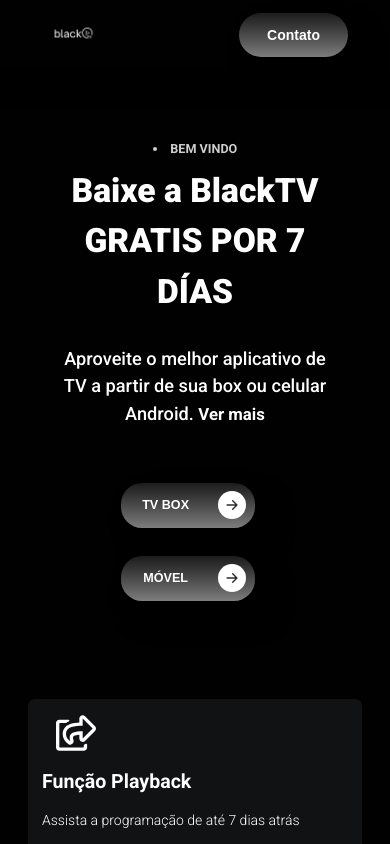
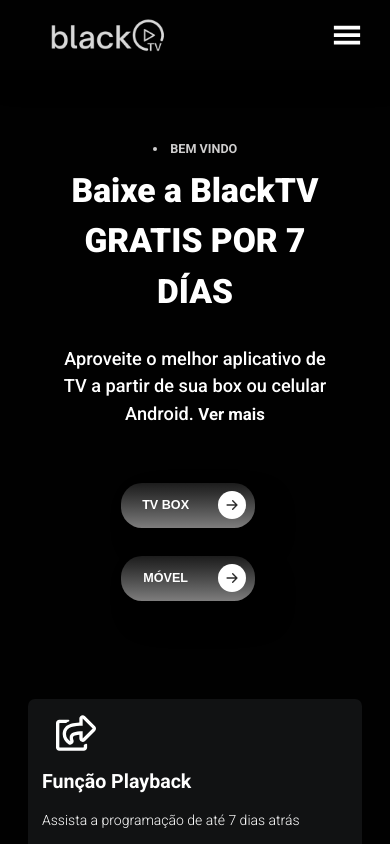
Before and after one commit to BrunoMou1/tvblack, a React (Vite) app: page / in a window 390 px wide. Shown: the top 844 px of the page. Built offline with nearby package versions, Linux system fonts and the light colour scheme; no server answers.

Commit message:
adicionei menu mobile

```diff
--- a/src/components/header/index.jsx
+++ b/src/components/header/index.jsx
@@ -1,10 +1,36 @@
+import { useState, useEffect } from "react";
+import { GiHamburgerMenu } from "react-icons/gi";
 import Logo from "/src/assets/logo.png";
 import "./styles.scss";
 
 export function Header() {
+  const [windowSize, setWindowSize] = useState(getWindowSize());
+  const [clicked, setClicked] = useState(false);
+
+  function handleClicked() {
+    setClicked(!clicked);
+  }
+
+  function getWindowSize() {
+    const { innerWidth, innerHeight } = window;
+    return { innerWidth, innerHeight };
+  }
+
+  useEffect(() => {
+    function handleWindowResize() {
+      setWindowSize(getWindowSize());
+    }
+
+    window.addEventListener("resize", handleWindowResize);
+
+    return () => {
+      window.removeEventListener("resize", handleWindowResize);
+    };
+  }, []);
+
   return (
-    <>
-      <div className="header">
+    <div className="header">
+      <div className="header__content">
         <div className="header__logo">
           <img src={Logo} alt="logo" />
         </div>
@@ -32,7 +58,31 @@
             <span>Contato</span>
           </button>
         </div>
+        <div className="header__button">
+          <GiHamburgerMenu size={30} color="#fff" onClick={handleClicked} />
+        </div>
       </div>
-    </>
+      {clicked && (
+        <div className="header__menu-mobile">
+          <ul>
+            <li>
+              <a href="#">Serviços</a>
+            </li>
+            <li>
+              <a href="#">MFC</a>
+            </li>
+            <li>
+              <a href="#">Planos</a>
+            </li>
+            <li>
+              <a href="contato">Contato</a>
+            </li>
+            <li>
+              <a href="#">FAQ</a>
+            </li>
+          </ul>
+        </div>
+      )}
+    </div>
   );
 }
--- a/src/components/header/styles.scss
+++ b/src/components/header/styles.scss
@@ -1,10 +1,16 @@
 .header {
+  display: flex;
+  flex-direction: column;
+  padding: 0rem 3rem;
+  box-shadow: 3px 0px 33px 6px rgba(0, 0, 0, 0.19);
+
+  .header__content {
+    width: 100%;
     display: flex;
     justify-content: space-between;
     align-items: center;
+    padding: 0;
     height: 5rem;
-  padding: 0rem 3rem;
-  box-shadow: 3px 0px 33px 6px rgba(0, 0, 0, 0.19);
 
     .header__logo {
       width: 20%;
@@ -13,6 +19,11 @@
         width: 100%;
         height: 100%;
       }
+    }
+
+    .header__button {
+      cursor: pointer;
+      display: none;
     }
 
     .header__menu {
@@ -92,8 +103,64 @@
     }
   }
 
+  .header__menu-mobile {
+    width: 100%;
+    margin-top: 1rem;
+    transition: transform 0.3s ease-in-out;
+
+    ul {
+      list-style: none;
+      width: 100%;
+      text-align: center;
+      transition: transform 0.3s ease-in-out;
+
+      li {
+        padding: 1rem;
+        border-bottom: 1px solid var(--black-80);
+
+        a {
+          font-weight: bold;
+          font-size: 1.2rem;
+          color: var(--white);
+          text-decoration: none;
+        }
+      }
+    }
+
+  }
+}
+
 @media (max-width: 768px) {
+  .header {
+    padding: 0rem 1rem;
+
+    .header__content {
       .header__menu {
         display: none;
       }
+
+      .header__logo {
+        width: 40%;
       }
+
+      .header__contato {
+        display: none;
+      }
+
+      .header__button {
+        display: flex;
+        margin-right: 1rem;
+      }
+    }
+  }
+}
+
+@media (max-width: 768px) {
+  .header {
+    .header__content {
+      .header__logo {
+        width: 50%;
+      }
+    }
+  }
+}
--- a/src/components/planos/index.jsx
+++ b/src/components/planos/index.jsx
@@ -16,7 +16,7 @@
       </div>
       <div className="planos__boxs">
         <div className="planos__box">
-          <div className="plano__standart">PADRÃO MENSAL</div>
+          <div className="plano__standart">BLACK MENSAL</div>
           <img src={Logo} alt="logo" />
           <h4 className="box__title">30 DIAS</h4>
           <p className="box__subtitle">Plano Mensal 30 dias</p>
@@ -35,7 +35,7 @@
           </button>
         </div>
         <div className="planos__box">
-          <div className="plano__standart">PADRÃO ANUAL</div>
+          <div className="plano__standart">BLACK ANUAL</div>
           <img src={Logo} alt="logo" />
           <h4 className="box__title">365 DIAS</h4>
           <p className="box__subtitle">Plano Anual 365 dias</p>
@@ -54,7 +54,7 @@
           </button>
         </div>
         <div className="planos__box">
-          <div className="plano__standart">PREMIUM MENSAL</div>
+          <div className="plano__standart">DUAL BLACK MENSAL</div>
           <img src={Logo} alt="logo" />
           <h4 className="box__title">365 DIAS</h4>
           <p className="box__subtitle">Plano Mensal 30 dias</p>
@@ -64,6 +64,7 @@
               <li>• Conteúdo televisivo</li>
               <li>• App para smartphone Android</li>
               <li>• Playback e UHD</li>
+              <li>• Dois dispositivos simultaneamente</li>
               <li>• 7 dias grátis com o Blue App (para novos usuários)</li>
             </ul>
           </div>
@@ -73,7 +74,7 @@
           </button>
         </div>
         <div className="planos__box">
-          <div className="plano__standart">PREMIUM ANUAL</div>
+          <div className="plano__standart">DUAL BLACK ANUAL</div>
           <img src={Logo} alt="logo" />
           <h4 className="box__title">365 DIAS</h4>
           <p className="box__subtitle">Plano Anual 365 dias</p>
@@ -82,6 +83,7 @@
             <ul>
               <li>• Conteúdo televisivo</li>
               <li>• App para smartphone Android</li>
+              <li>• Dois dispositivos simultaneamente</li>
               <li>• Playback e UHD</li>
               <li>• 7 dias grátis com o Blue App (para novos usuários)</li>
             </ul>
--- a/src/components/planos/styles.scss
+++ b/src/components/planos/styles.scss
@@ -80,7 +80,7 @@
         display: flex;
         align-items: center;
         justify-content: center;
-        width: 60%;
+        width: 65%;
         text-align: left;
         height: 100%;
         color: var(--white);
```
Lines whose indentation alone changed are shown as unchanged.
